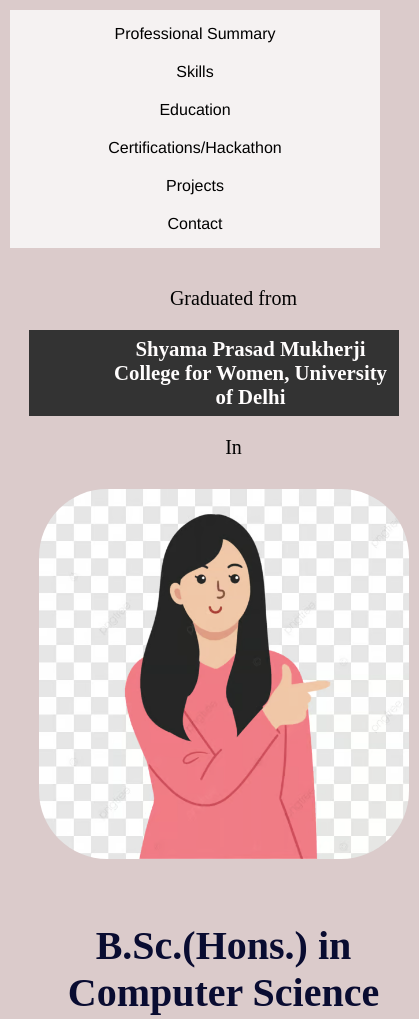
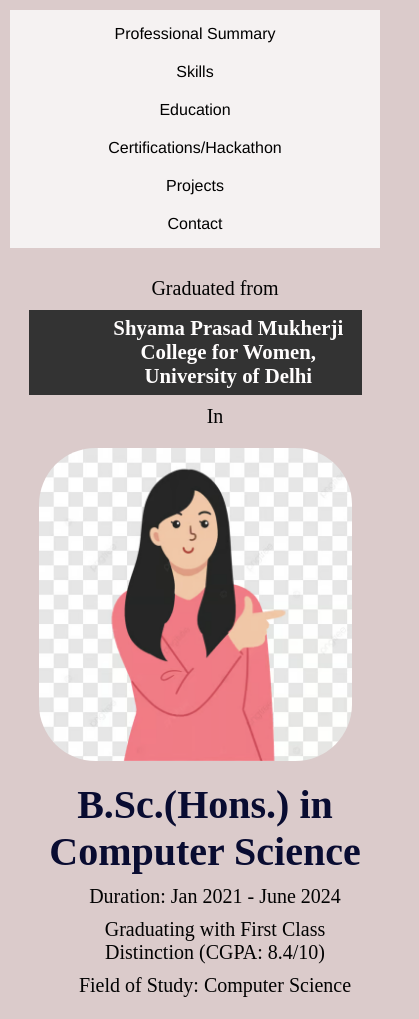
Before and after one commit to Pushpanjali07/Portfolio, a plain HTML site: page education.html in a window 390 px wide. Shown: the top 1019 px of the page, 419 px wide, since content can reach past the window. Drawn offline with Linux system fonts and the light colour scheme.

Commit message:
Fix: Responsive layout for mobile devices

```diff
--- a/style.css
+++ b/style.css
@@ -54,6 +54,71 @@ nav{
   .main {
     padding-top: 80px;
   }
+  /* === UNIVERSAL LAYOUT FIX === */
+* {
+  box-sizing: border-box;
+}
+
+body {
+  overflow-x: hidden;
+  margin: 0;
+  padding: 0;
+}
+
+section, #education, #skill, #certification, #contactimg, #project {
+  width: 100%;
+  padding: 20px;
+  box-sizing: border-box;
+  text-align: center;
+}
+
+/* === FLEX FIX FOR EDUCATION IMAGE AND TEXT === */
+#eddiv {
+  flex-direction: column !important;
+  align-items: center;
+  justify-content: center;
+}
+
+#edimg {
+  width: 100%;
+  max-width: 400px;
+  margin: auto;
+}
+
+#education p {
+  padding: 0;
+  margin-top: 10px;
+  text-align: center;
+}
+
+/* === CENTERING FIXES === */
+h1, h2, h3, h4, p, li {
+  text-align: center;
+  margin: 10px auto;
+}
+
+/* === CERTIFICATION FIX === */
+#cerdiv ul {
+  flex-direction: column;
+  align-items: center;
+  justify-content: center;
+  gap: 10px;
+}
+
+#cerdiv li {
+  word-wrap: break-word;
+  width: auto;
+  max-width: 90%;
+}
+
+/* === CONTACT SECTION CENTER === */
+#contactimg {
+  display: flex;
+  flex-direction: column;
+  align-items: center;
+  text-align: center;
+}
+
 }
 #home{
 
```
